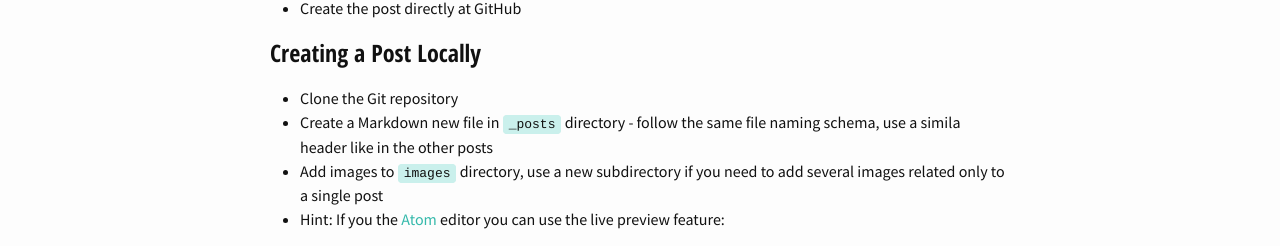
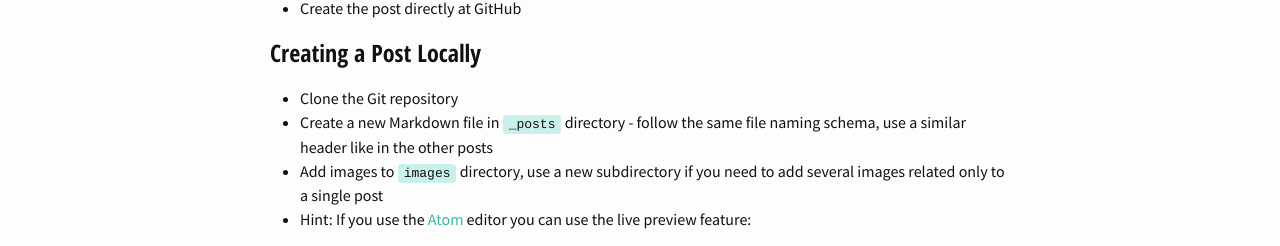
Before and after one commit to lslezak/blog-test, a Jekyll site: the page built from _posts/2016-11-23-How-to-Write-a-New-Post.md, in a window 1280 px wide. Shown: the part 401-647 px from the top of the page. Built offline with Jekyll 4.4.1, drawn with Linux system fonts in a browser that asks for light colours; nearby versions of some CDN libraries; grey boxes are pictures that could not be loaded.

Commit message:
Fixed typos

```diff
--- a/_posts/2016-11-23-How-to-Write-a-New-Post.md
+++ b/_posts/2016-11-23-How-to-Write-a-New-Post.md
@@ -16,11 +16,11 @@
 # Creating a Post Locally
 
 - Clone the Git repository
-- Create a Markdown new file in `_posts` directory - follow the same file naming schema,
-  use a simila header like in the other posts
+- Create a new Markdown file in `_posts` directory - follow the same file naming schema,
+  use a similar header like in the other posts
 - Add images to `images` directory, use a new subdirectory if you need to add
   several images related only to a single post
-- Hint: If you the [Atom](https://atom.io/) editor you can use the live preview feature:
+- Hint: If you use the [Atom](https://atom.io/) editor you can use the live preview feature:
 <iframe width="560" height="315" src="https://www.youtube.com/embed/5fZ9SlUoOqQ" frameborder="0" allowfullscreen></iframe>
 
 # Creating a Post at GitHub
```
